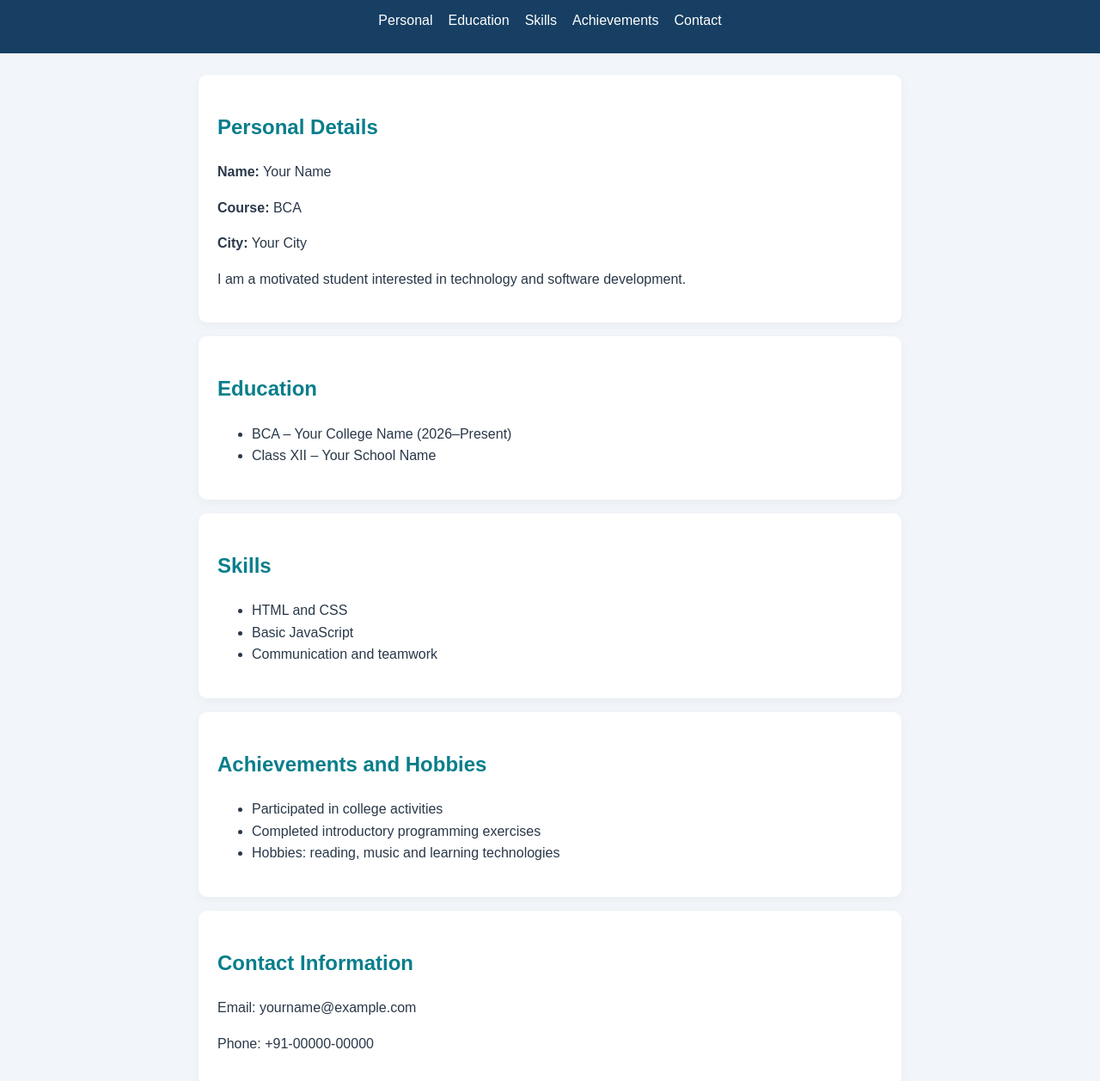
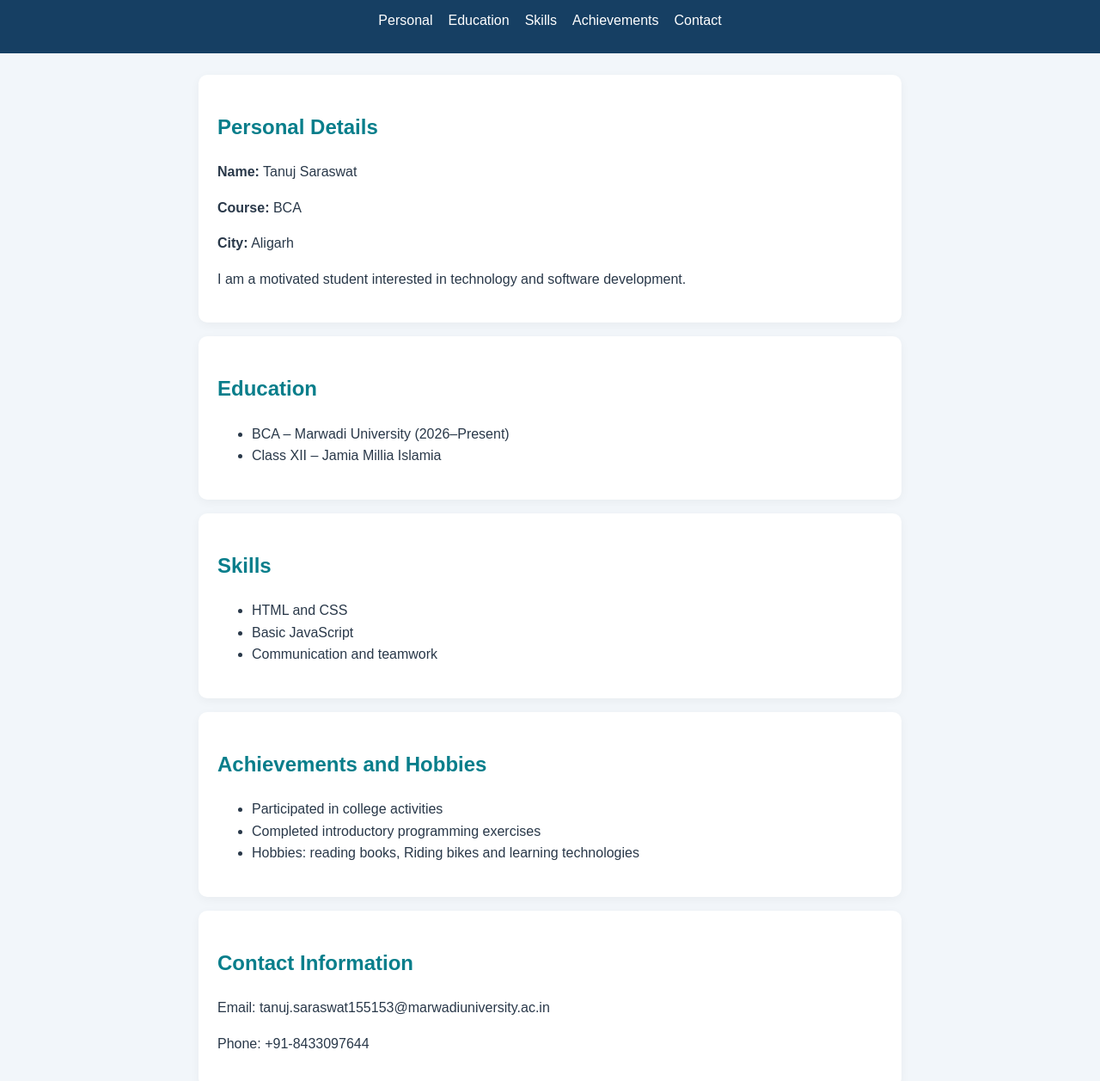
Before and after one commit to tanujsaraswat155153-alt/Online_BWD_PRACTICALS_2026_326010020137, a plain HTML site: page 05-Student-Profile/index.html in a window 1280 px wide. Shown: the part 79-1336 px from the top of the page at 86% size. Drawn offline with Linux system fonts and the light colour scheme.

Commit message:
Student profile information
Updated personal details, education, skills, achievements, and contact information.

```diff
--- a/05-Student-Profile/index.html
+++ b/05-Student-Profile/index.html
@@ -1,7 +1,13 @@
-<!DOCTYPE html><html lang="en"><head><meta charset="UTF-8"><meta name="viewport" content="width=device-width, initial-scale=1.0"><title>Student Profile</title><link rel="stylesheet" href="style.css"></head><body>
-<header><h1>Student Profile</h1><nav><a href="#personal">Personal</a><a href="#education">Education</a><a href="#skills">Skills</a><a href="#achievements">Achievements</a><a href="#contact">Contact</a></nav></header>
-<main><section id="personal"><h2>Personal Details</h2><p><b>Name:</b> Your Name</p><p><b>Course:</b> BCA</p><p><b>City:</b> Your City</p><p>I am a motivated student interested in technology and software development.</p></section>
-<section id="education"><h2>Education</h2><ul><li>BCA – Your College Name (2026–Present)</li><li>Class XII – Your School Name</li></ul></section>
+<!DOCTYPE html>
+<html lang="en">
+  <head>
+    <meta charset="UTF-8">
+    <meta name="viewport" content="width=device-width, initial-scale=1.0">
+    <title>Student Profile</title><link rel="stylesheet" href="style.css"></head><body>
+<header><h1>Student Profile</h1><nav><a href="#personal">Personal</a><a href="#education">Education</a>
+  <a href="#skills">Skills</a><a href="#achievements">Achievements</a><a href="#contact">Contact</a></nav></header>
+<main><section id="personal"><h2>Personal Details</h2><p><b>Name:</b> Tanuj Saraswat</p><p><b>Course:</b> BCA</p><p><b>City:</b> Aligarh</p><p>I am a motivated student interested in technology and software development.</p></section>
+<section id="education"><h2>Education</h2><ul><li>BCA – Marwadi University (2026–Present)</li><li>Class XII – Jamia Millia Islamia</li></ul></section>
 <section id="skills"><h2>Skills</h2><ul><li>HTML and CSS</li><li>Basic JavaScript</li><li>Communication and teamwork</li></ul></section>
-<section id="achievements"><h2>Achievements and Hobbies</h2><ul><li>Participated in college activities</li><li>Completed introductory programming exercises</li><li>Hobbies: reading, music and learning technologies</li></ul></section>
-<section id="contact"><h2>Contact Information</h2><p>Email: yourname@example.com</p><p>Phone: +91-00000-00000</p></section><p><a href="#top">Back to top</a></p></main><footer>© 2026 Student Profile</footer></body></html>
+<section id="achievements"><h2>Achievements and Hobbies</h2><ul><li>Participated in college activities</li><li>Completed introductory programming exercises</li><li>Hobbies: reading books, Riding bikes and learning technologies</li></ul></section>
+<section id="contact"><h2>Contact Information</h2><p>Email: tanuj.saraswat155153@marwadiuniversity.ac.in</p><p>Phone: +91-8433097644</p></section><p><a href="#top">Back to top</a></p></main><footer>© 2026 Student Profile</footer></body></html>
```
